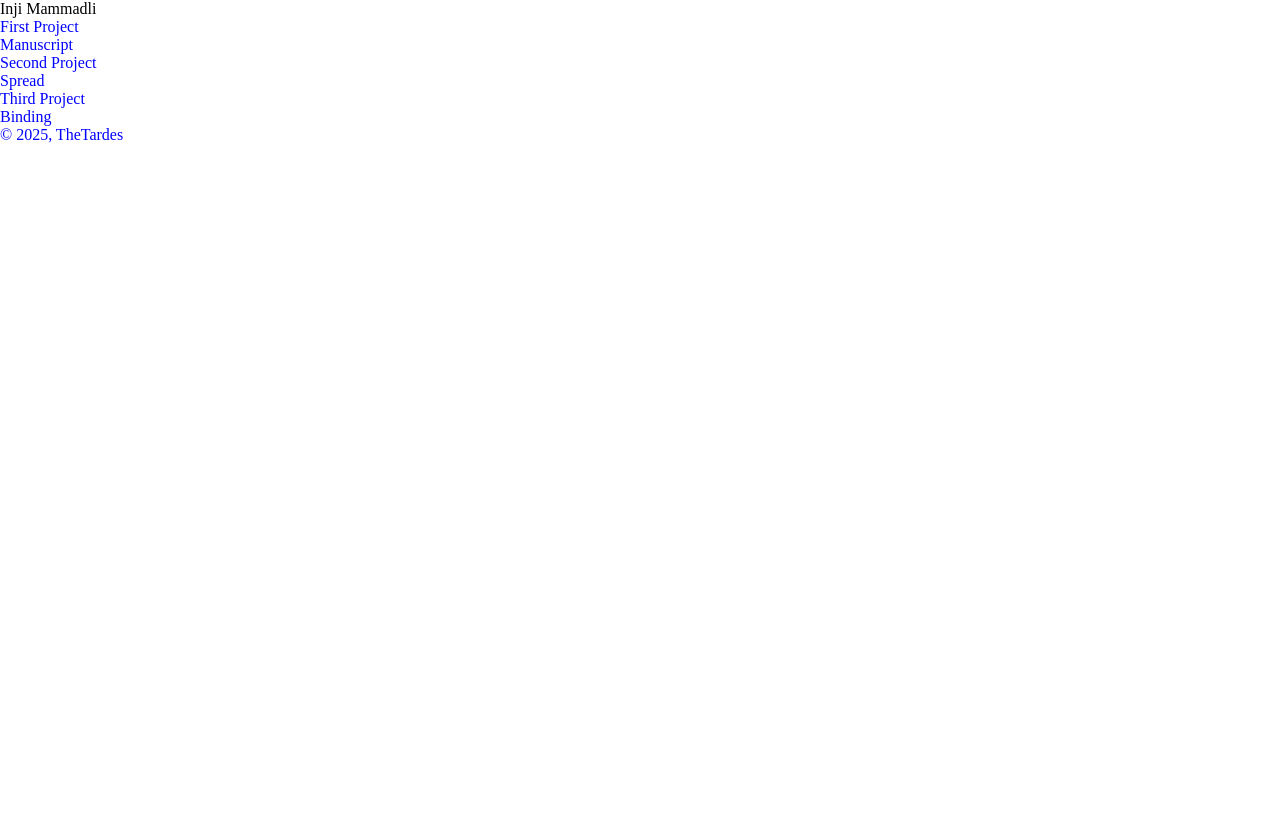
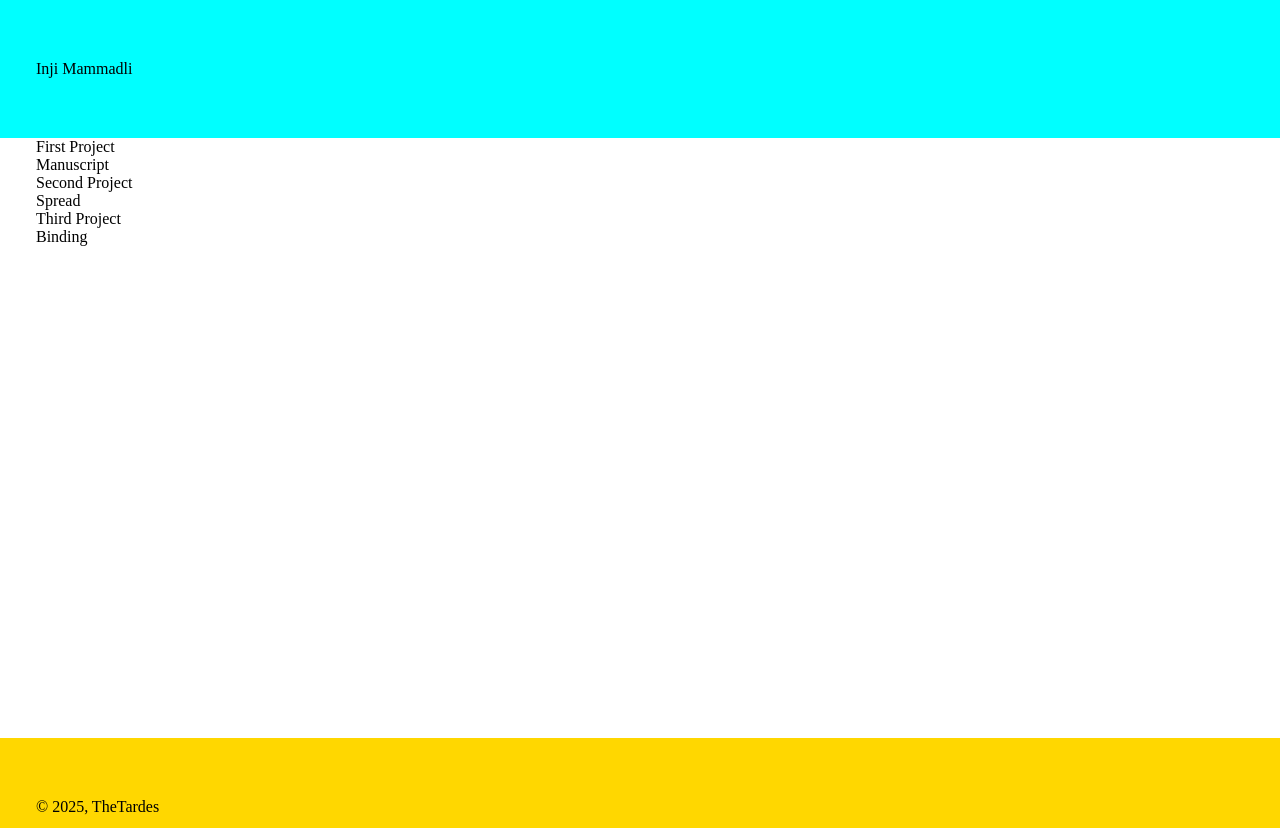
Before and after one commit to TheTardes/thetardes.github.io, a plain HTML site: page index.html in a window 1280 px wide. Before the commit the page ends 800 px from the top, so only its background shows below. Drawn offline with Linux system fonts and the light colour scheme.

Commit message:
added some basic styles

```diff
--- a/assets/style.css
+++ b/assets/style.css
@@ -1,12 +1,29 @@
-p {
-	color: blue;
-}
+
 
 body {
 	 --base-size: 12px;
-	 --gutter-size: calc(3 * var(--base-size)),
+	 --gutter-size: calc(3 * var(--base-size));
 
 	 --primary--color: black;
 	 --secondary--color: gold;
-	 --background--color: white;
+	 --background--color: aqua;
 }
+
+header{
+	background-color:  var(--background--color);
+	padding-block: calc(5*var(--base-size));
+}
+
+section{
+	block-size: 75vh;
+}
+
+footer{
+	background-color:  var(--secondary--color);
+	padding-bottom: var(--base-size);
+	padding-top: calc(5*var(--base-size));
+}
+
+.gutters{
+	padding-inline: var(--gutter-size);
+}
--- a/index.html
+++ b/index.html
@@ -8,10 +8,10 @@
 		<link href="assets/style.css" rel="stylesheet">
 	</head>
 	<body>
-		<header>
+		<header class="gutters">
 			<h1>Inji Mammadli</h1>
 		</header>
-		<section>
+		<section class="gutters">
 			<ul>
 				<li>
 					<a href="https://github.com/TheTardes/Manuscript">
@@ -33,7 +33,7 @@
 				</li>
 			</ul>
 		</section>
-		<footer>
+		<footer class="gutters">
 			<p>© 2025, TheTardes</p>
 		</footer>
 	</body>
```
